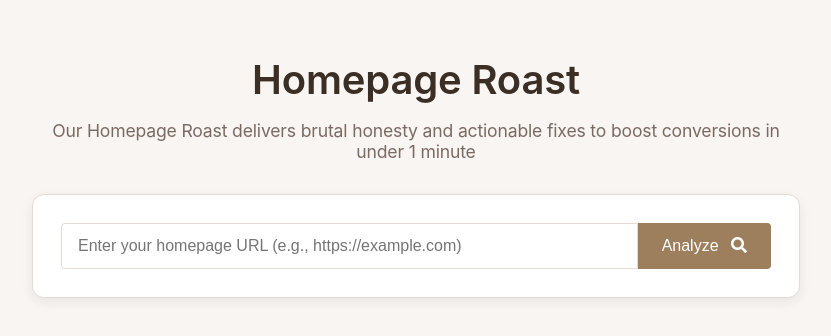
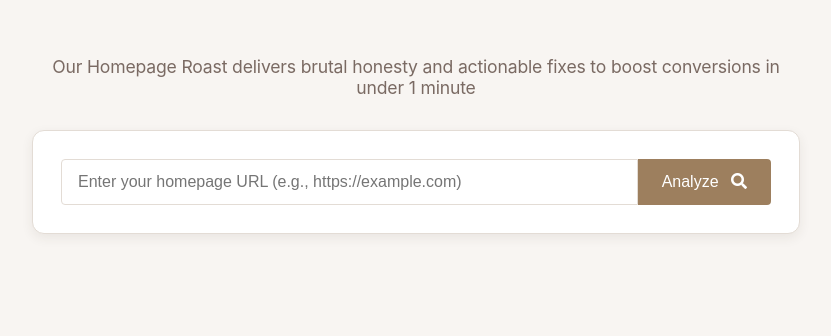
Before and after one commit to FreshBreadAI/freshbread-ai, a plain HTML site: page homepage-roast-app/index.html in a window 1280 px wide. Shown: the whole page, without its empty margins (224-1055 px from the left). Drawn offline with Linux system fonts and the light colour scheme.

Commit message:
Update index.html

```diff
--- a/homepage-roast-app/index.html
+++ b/homepage-roast-app/index.html
@@ -9,7 +9,7 @@
 <body>
     <div class="container">
         <header>
-            <h1>Homepage Roast</h1>
+
             <p class="main-subheading">Our Homepage Roast delivers brutal honesty and actionable fixes to boost conversions in under 1 minute</p>
         </header>
 
```
